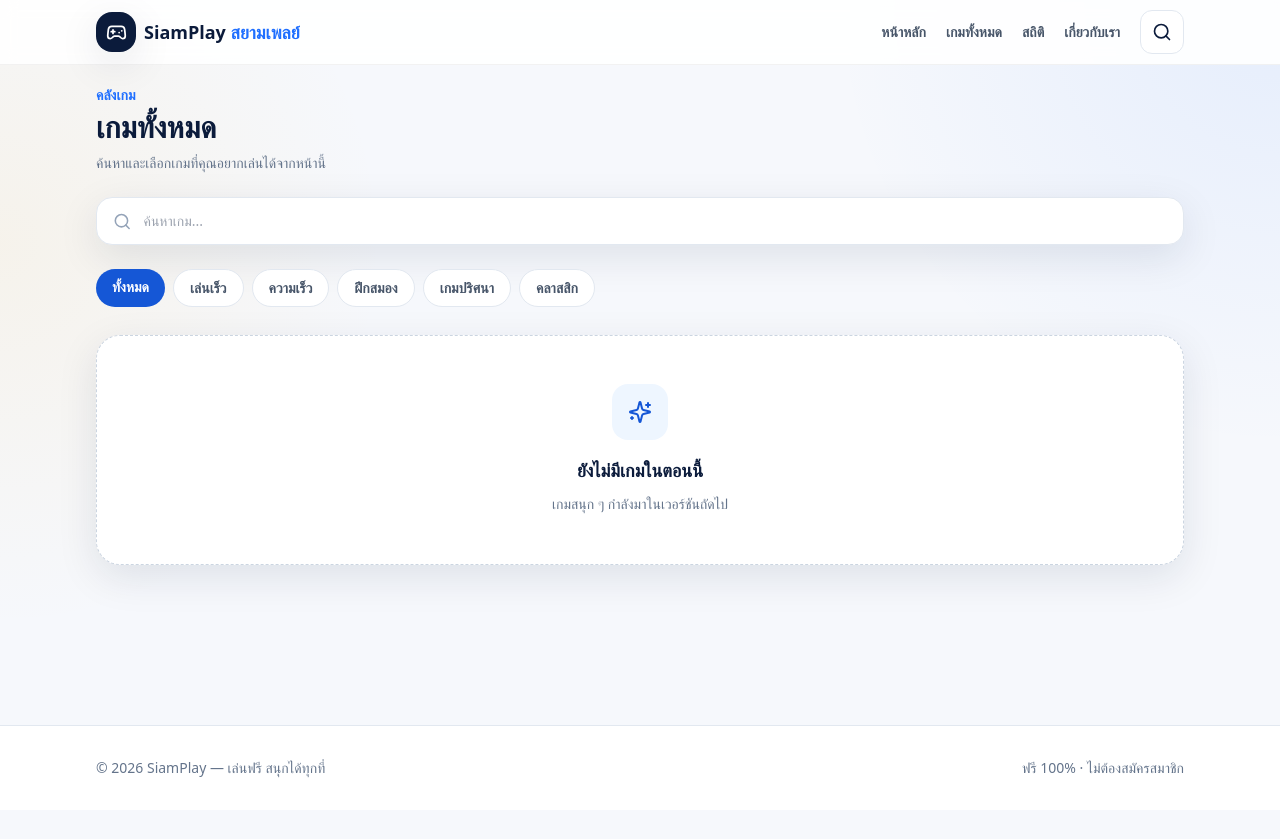
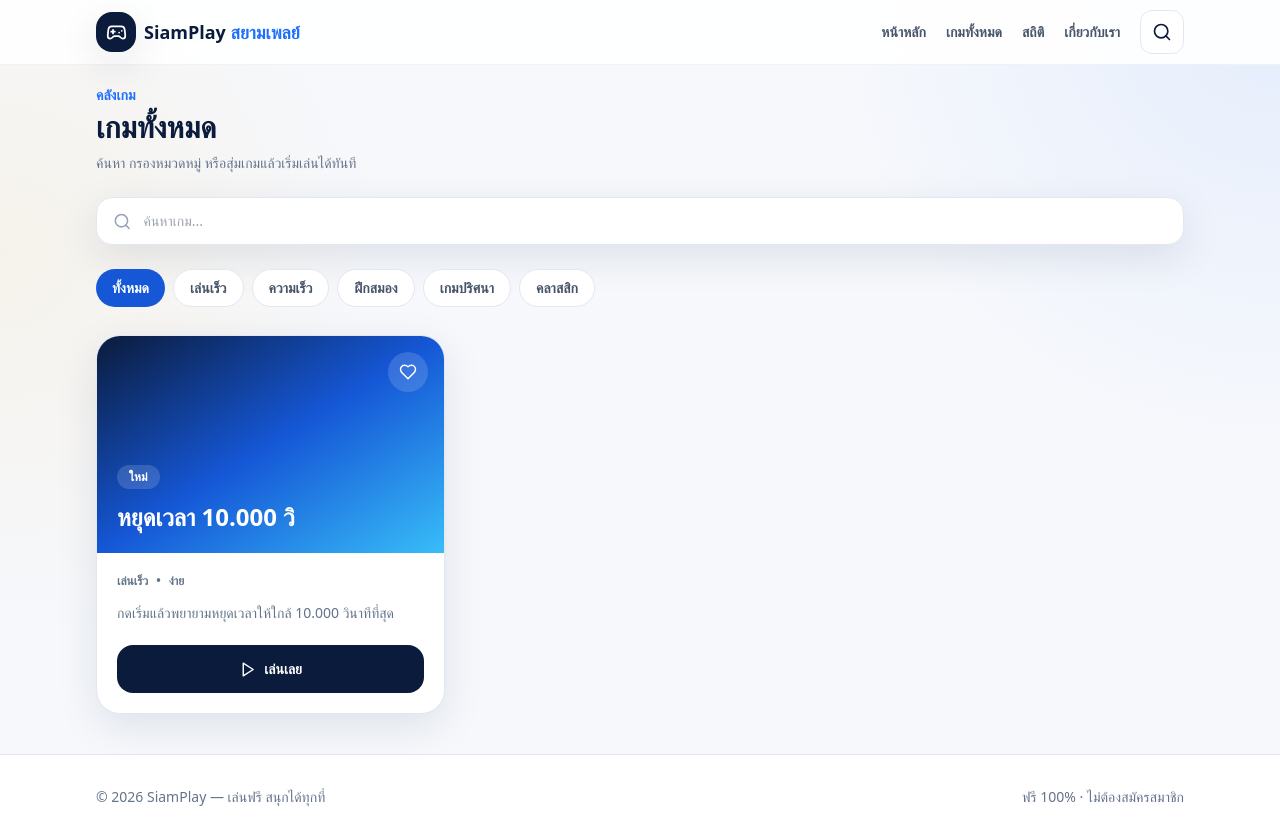
Before and after one commit to UnknownCode-2026/siamplay, a Next.js app: page /games in a window 1280 px wide. Before the commit the page ends 810 px from the top, so only its background shows below. Built offline with nearby package versions, Linux system fonts and the light colour scheme.

Commit message:
feat(v1.1): update app/games/page.tsx

```diff
--- a/app/games/page.tsx
+++ b/app/games/page.tsx
@@ -1,5 +1,5 @@
-import { Search } from "lucide-react";
-import { EmptyState } from "@/components/ui/EmptyState";
+import { activeGames } from "@/data/games";
+import { GamesBrowser } from "@/components/games/GamesBrowser";
 
 type GamesPageProps = {
   searchParams?: { random?: string };
@@ -13,26 +13,9 @@ export default function GamesPage({ searchParams }: GamesPageProps) {
       <div>
         <p className="text-sm font-black text-siam-500">{random ? "สุ่มเกม" : "คลังเกม"}</p>
         <h1 className="mt-1 text-3xl font-black text-siam-900">{random ? "สุ่มเกมให้ฉัน" : "เกมทั้งหมด"}</h1>
-        <p className="mt-2 text-sm text-slate-500">ค้นหาและเลือกเกมที่คุณอยากเล่นได้จากหน้านี้</p>
+        <p className="mt-2 text-sm text-slate-500">ค้นหา กรองหมวดหมู่ หรือสุ่มเกมแล้วเริ่มเล่นได้ทันที</p>
       </div>
-
-      <label className="flex min-h-12 items-center gap-3 rounded-2xl border border-slate-200 bg-white px-4 shadow-soft">
-        <Search size={19} className="text-slate-400" />
-        <input className="w-full bg-transparent text-sm outline-none" placeholder="ค้นหาเกม..." disabled />
-      </label>
-
-      <div className="flex gap-2 overflow-x-auto pb-1">
-        {["ทั้งหมด", "เล่นเร็ว", "ความเร็ว", "ฝึกสมอง", "เกมปริศนา", "คลาสสิก"].map((x, i) => (
-          <span key={x} className={`whitespace-nowrap rounded-full px-4 py-2 text-sm font-bold ${i === 0 ? "bg-siam-600 text-white" : "border border-slate-200 bg-white text-slate-600"}`}>
-            {x}
-          </span>
-        ))}
-      </div>
-
-      <EmptyState
-        title="ยังไม่มีเกมในตอนนี้"
-        description={random ? "ยังไม่สามารถสุ่มเกมได้ เพราะ V1.0 ยังไม่ได้เพิ่มเกมจริง" : "เกมสนุก ๆ กำลังมาในเวอร์ชันถัดไป"}
-      />
+      <GamesBrowser games={activeGames} randomMode={random} />
     </div>
   );
 }
```
